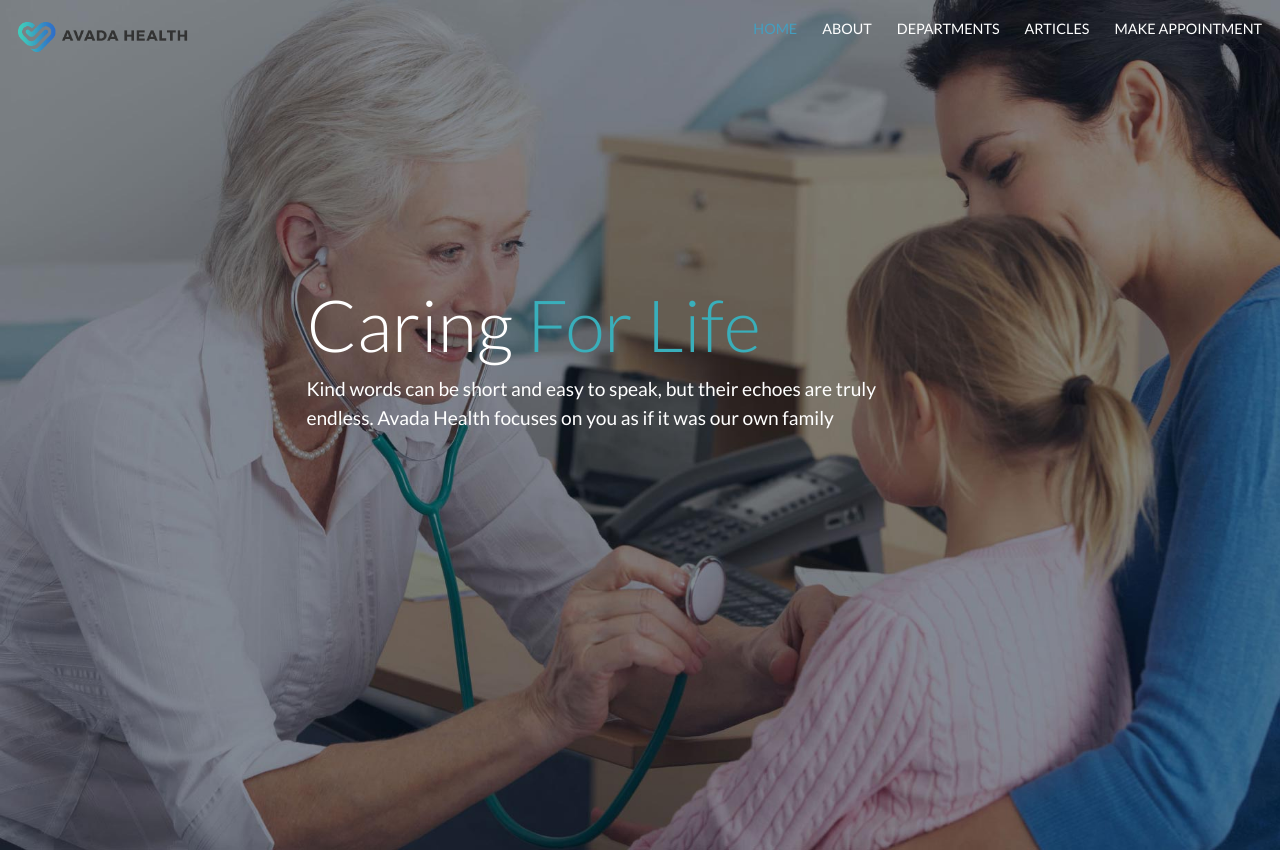
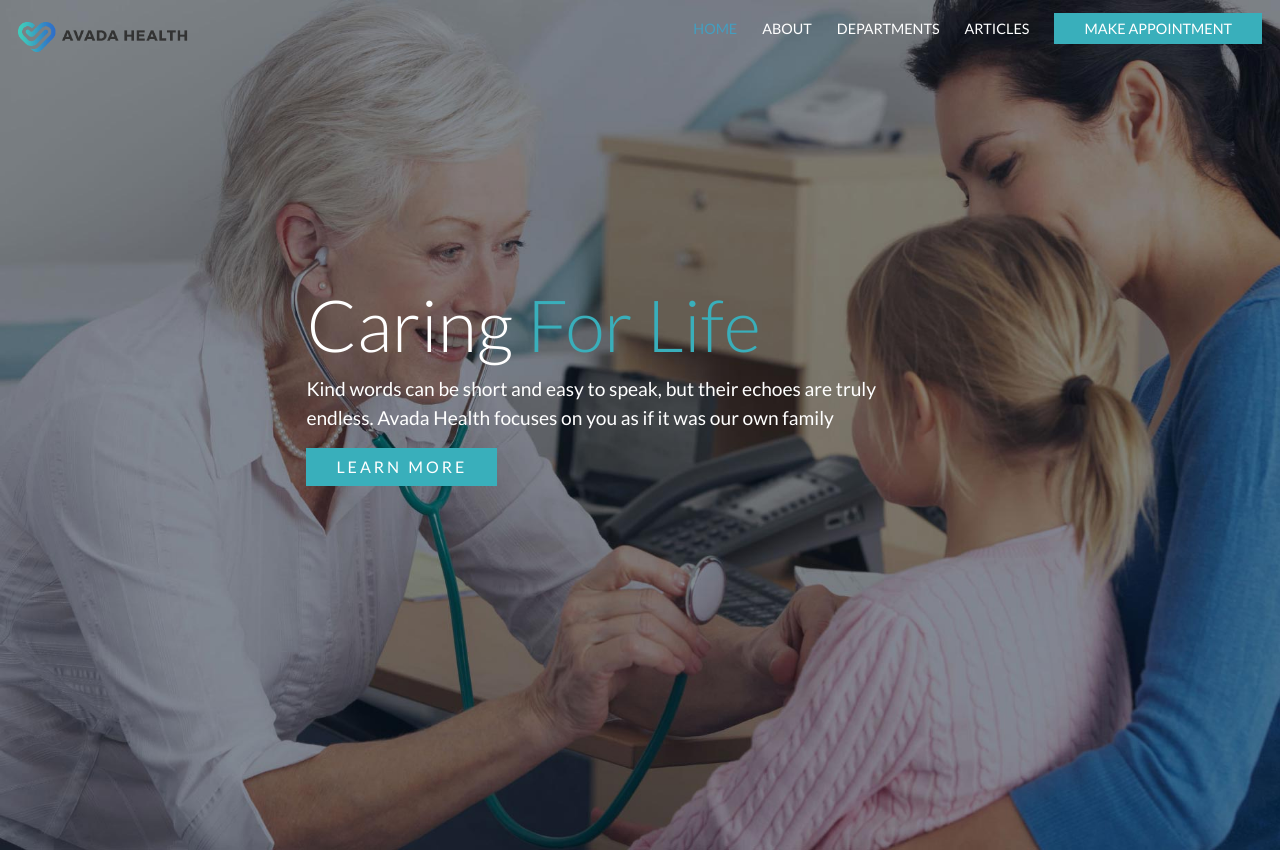
Before and after one commit to Clipper4rancione/proj-html-vuejs, a Vue app: page / in a window 1280 px wide. Shown: the top 850 px of the page. Built offline with nearby package versions, Linux system fonts and the light colour scheme; a small style sheet from the web is missing.

Commit message:
[add] btn to jumbotron

```diff
--- a/src/components/AppJumbo.vue
+++ b/src/components/AppJumbo.vue
@@ -11,6 +11,7 @@ export default {
                 <div class="col-7">
                     <h1>Caring <span>For Life</span></h1>
                     <p>Kind words can be short and easy to speak, but their echoes are truly endless. Avada Health focuses on you as if it was our own family</p>
+                    <div class="mc-btn d-inline-block">LEARN MORE</div>
                 </div>
             </div>
 
@@ -48,5 +49,8 @@ export default {
         p{
             font-size: 1.2rem;
         }
+        .mc-btn{
+            letter-spacing: 3px;
+        }
     }
 </style>
--- a/src/styles/general.scss
+++ b/src/styles/general.scss
@@ -14,8 +14,16 @@
 a {
      text-decoration: none;
 }
+//Utilities
+
 
 //General
 body{
     font-family: $font-lato;
 }
+
+.mc-btn{
+    background-color: $pelorus-light;
+    padding: 7px 30px;
+
+}
--- a/src/styles/partials/_vars.scss
+++ b/src/styles/partials/_vars.scss
@@ -1,3 +1,7 @@
 
 //FONT
 $font-lato: "Lato", sans-serif;
+
+//Colors
+$pelorus-light: #39afbb;
+$pelorus-dark: #449ebf;
```
